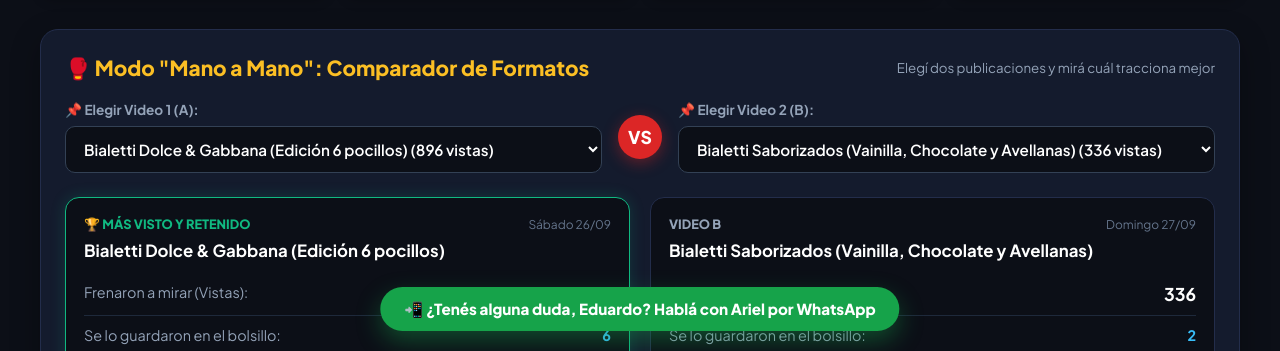
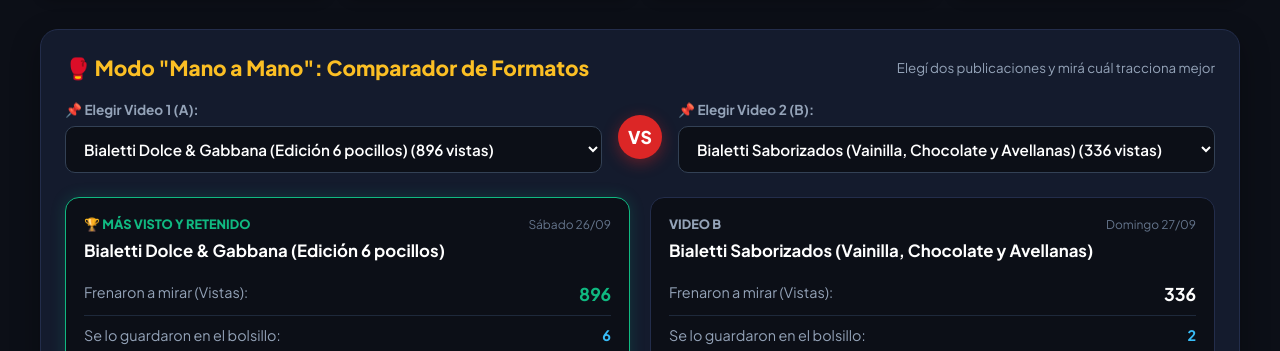
Before and after one commit to Montyariel/portal-eduardo, a website: page index.html in a window 1280 px wide. Shown: the part 449-800 px from the top of the page. Drawn offline with nearby package versions, Linux system fonts and the light colour scheme.

Commit message:
refactor: eliminar boton flotante de WhatsApp por no ser canal operativo directo

```diff
--- a/index.html
+++ b/index.html
@@ -108,10 +108,6 @@
 
     .diagnostico-card { background: #1a2234; border-left: 4px solid var(--gold); border-radius: 6px; padding: 12px 14px; font-size: 0.85rem; color: #e2e8f0; line-height: 1.45; margin-top: auto; }
     .diagnostico-card strong { color: #fbbf24; display: block; margin-bottom: 4px; }
-
-    /* Footer WhatsApp */
-    .whatsapp-float-bar { position: fixed; bottom: 20px; left: 50%; transform: translateX(-50%); background: #16a34a; color: #fff; padding: 12px 24px; border-radius: 999px; text-decoration: none; font-weight: 800; font-size: 0.95rem; box-shadow: 0 10px 25px rgba(22, 163, 74, 0.4); display: flex; align-items: center; gap: 10px; z-index: 1000; transition: transform 0.2s ease; }
-    .whatsapp-float-bar:hover { transform: translateX(-50%) scale(1.05); }
   </style>
 </head>
 <body>
@@ -221,11 +217,6 @@
     <!-- Grilla de Tarjetas -->
     <div class="posts-grid" id="postsContainer"></div>
   </div>
-
-  <!-- Botón WhatsApp Soporte Eduardo -->
-  <a href="https://wa.me/5491136889125?text=Hola%20Ariel,%20estoy%20mirando%20el%20portal%20de%20Mercado%20de%20Cafeteras%20y%20quería%20hacerte%20una%20consulta." target="_blank" class="whatsapp-float-bar">
-    📲 ¿Tenés alguna duda, Eduardo? Hablá con Ariel por WhatsApp
-  </a>
 
   <script>
     // Carga de datos rápida y segura
```
